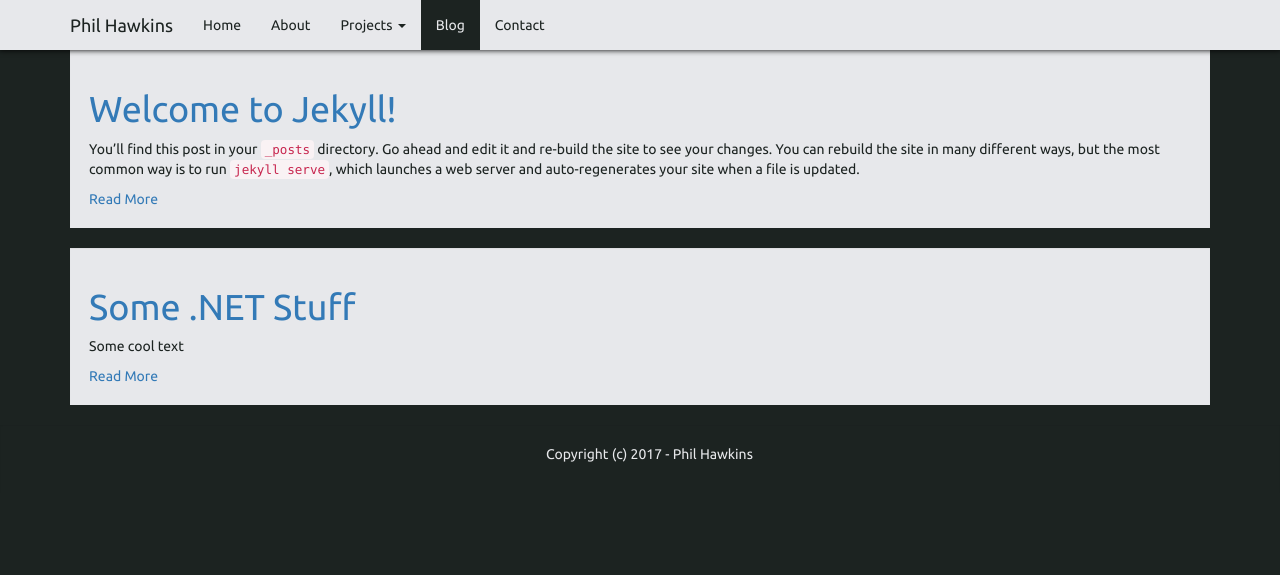
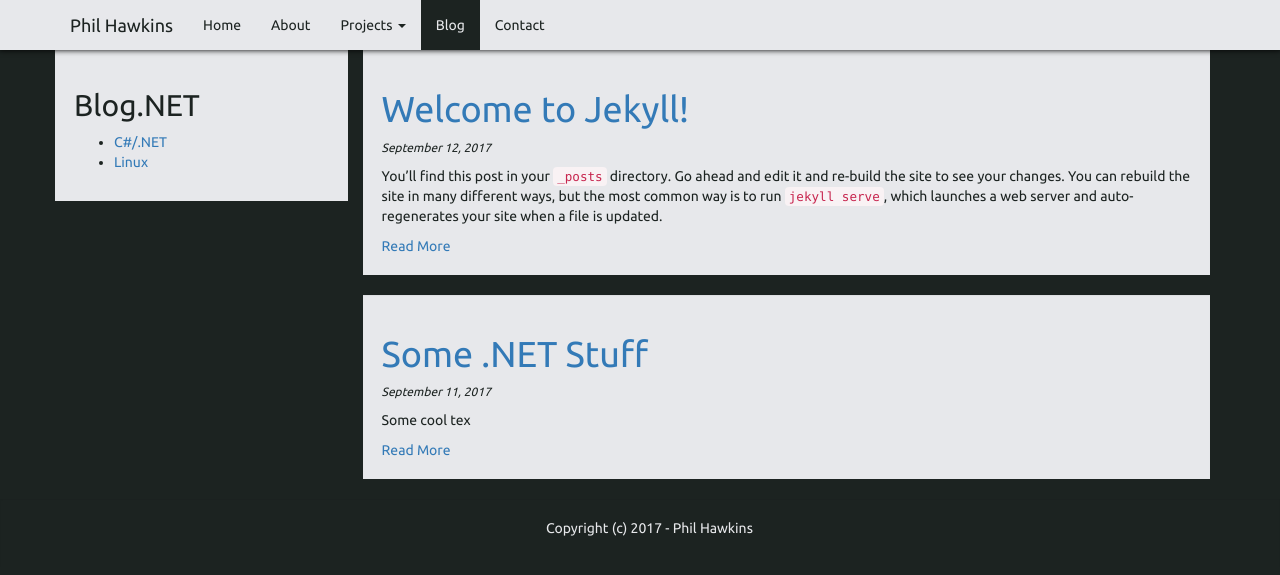
Before and after one commit to phil-harmoniq/phil-harmoniq.github.io, a Jekyll site: the page built from blog.html, in a window 1280 px wide. Shown: the top 575 px of the page. Built offline with Jekyll 4.4.1, drawn with Linux system fonts in a browser that asks for light colours; nearby versions of some CDN libraries.

Commit message:
More style

```diff
--- /dev/null
+++ b/_includes/post-card.html
@@ -0,0 +1,13 @@
+<article class="post well card light-card">
+
+  <h1><a href="{{ site.baseurl }}{{ post.url }}">{{ post.title }}</a></h1>
+  <div class="post-time">{{ post.date | date: "%B %e, %Y" }}</div>
+
+  <p>
+    <div class="entry">
+      {{ post.excerpt }}
+    </div>
+  </p>
+
+  <a href="{{ site.baseurl }}{{ post.url }}" class="read-more">Read More</a>
+</article>
--- a/_posts/2017-09-11-some-dotnet-stuff.md
+++ b/_posts/2017-09-11-some-dotnet-stuff.md
@@ -5,7 +5,7 @@ date:   2017-09-11 19:06:31 -0400
 categories: dotnet
 ---
 
-Some cool text
+Some cool tex
 
 {% highlight C# %}
 public class Program
--- a/blog.html
+++ b/blog.html
@@ -4,17 +4,19 @@ title: Blog
 permalink: /blog/
 ---
 
-<div class="posts container">
-  {% for post in site.posts %}
-    <article class="post well card light-card">
-
-      <h1><a href="{{ site.baseurl }}{{ post.url }}">{{ post.title }}</a></h1>
-
-      <div class="entry">
-        {{ post.excerpt }}
-      </div>
-
-      <a href="{{ site.baseurl }}{{ post.url }}" class="read-more">Read More</a>
-    </article>
-  {% endfor %}
+<div class="container">
+  <div class="row">
+    <div class="col-md-3 blog-menu well card light-card">
+      <h2>Blog.NET</h2>
+      <ul>
+        <li><a href="/blog/dotnet/">C#/.NET</a></li>
+        <li><a href="/blog/linux/">Linux</a></li>
+      </ul>
+    </div>
+    <div class="col-md-9 posts">
+      {% for post in site.posts %}
+        {% include post-card.html %}
+      {% endfor %}
+    </div>
+  </div>
 </div>
--- a/meta/style/css/main.css
+++ b/meta/style/css/main.css
@@ -48,6 +48,11 @@ body {
     color: var(--platinum);
 }
 
+.post-time {
+    font-size: 12px;
+    font-style: italic;
+}
+
 #main-content {
     padding-top: 50px;
 }
```
Also changed, not shown: blog-dotnet.html (+1 -10 lines), blog-linux.html (+1 -10 lines).
